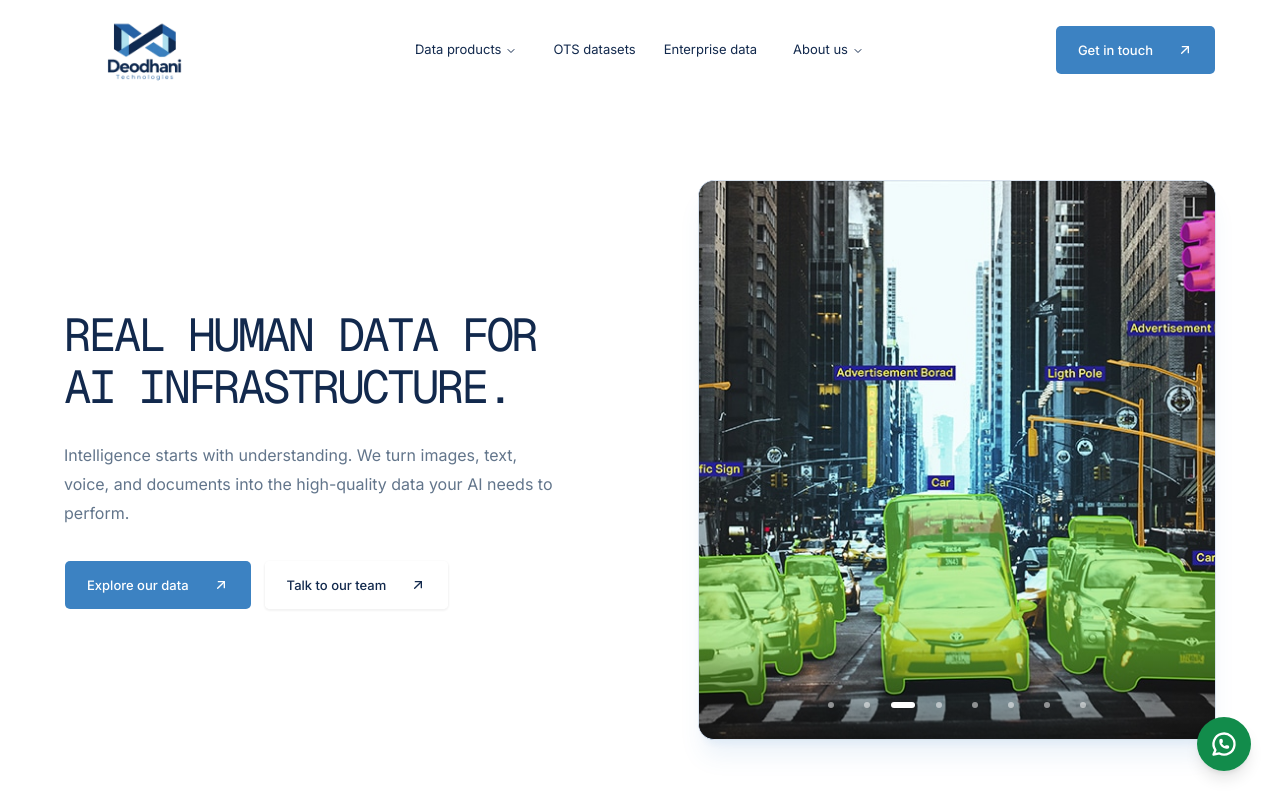
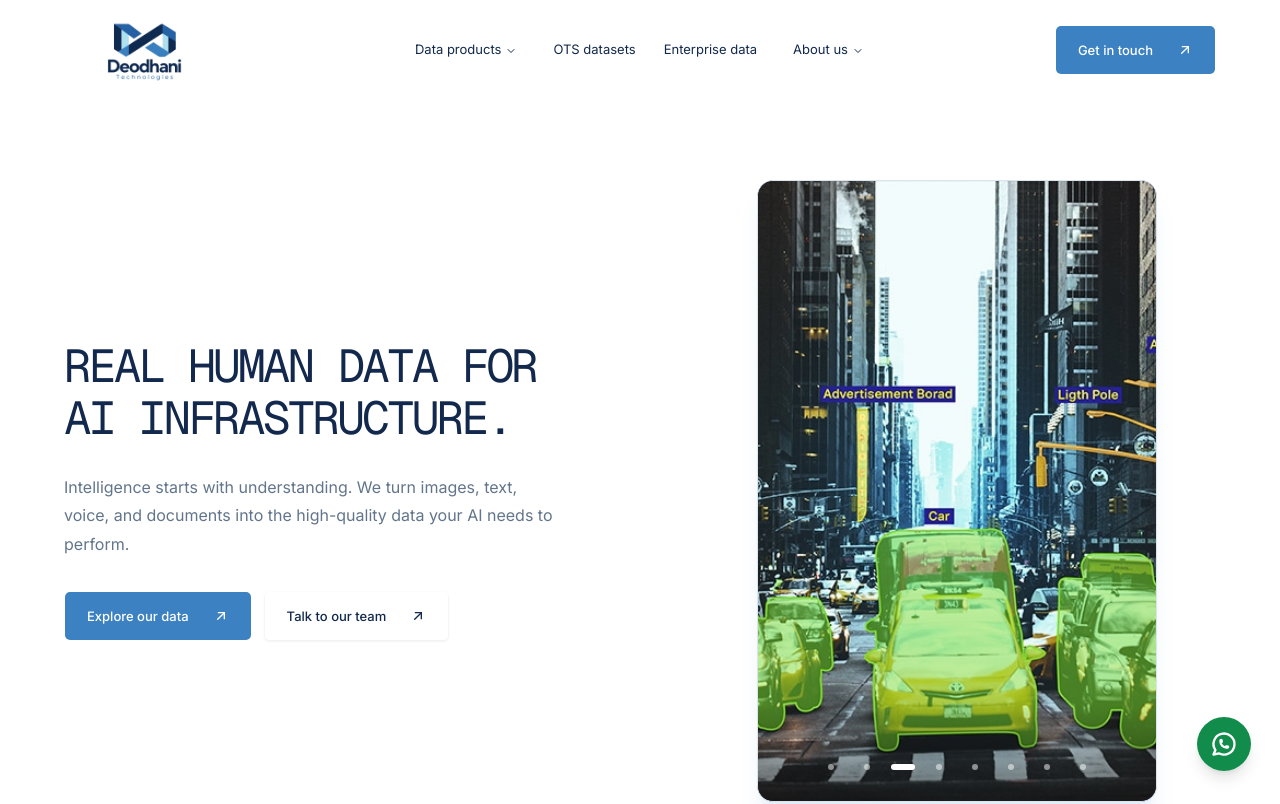
Before and after one commit to ctrlcat0x/deodhani-technologies-website, a Next.js app: page / in a window 1280 px wide. Shown: the top 804 px of the page. Built offline with nearby package versions, Linux system fonts and the light colour scheme.

Commit message:
Use a portrait frame for the hero carousel

```diff
--- a/components/hero-carousel.tsx
+++ b/components/hero-carousel.tsx
@@ -26,7 +26,7 @@
 
   return (
     <div
-      className="relative h-[420px] w-full overflow-hidden rounded-2xl border border-border bg-foreground shadow-xl shadow-primary/10 sm:h-[520px] lg:h-[560px]"
+      className="relative mx-auto aspect-9/14 w-full max-w-[360px] overflow-hidden rounded-2xl border border-border bg-foreground shadow-xl shadow-primary/10 sm:max-w-[400px]"
       role="region"
       aria-roledescription="carousel"
       aria-label="Data annotation examples"
@@ -56,7 +56,7 @@
             fill
             loading="eager"
             className="object-cover"
-            sizes="(min-width: 1660px) 680px, (min-width: 1024px) 45vw, 100vw"
+            sizes="(min-width: 640px) 400px, (max-width: 399px) calc(100vw - 40px), 360px"
             unoptimized={images[index].src.endsWith(".svg")}
           />
         </motion.div>
```
